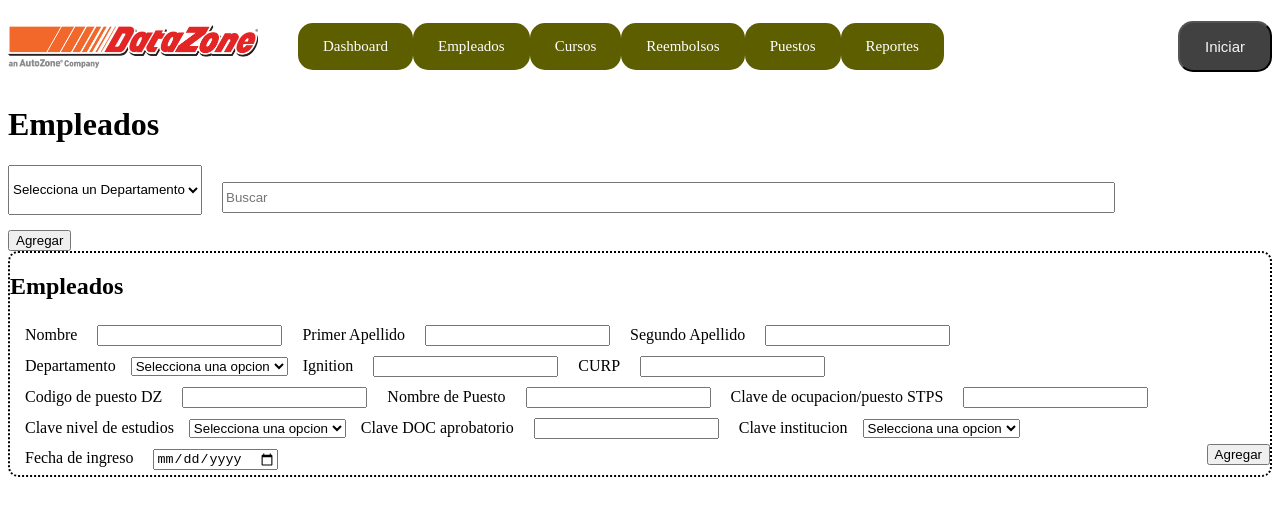
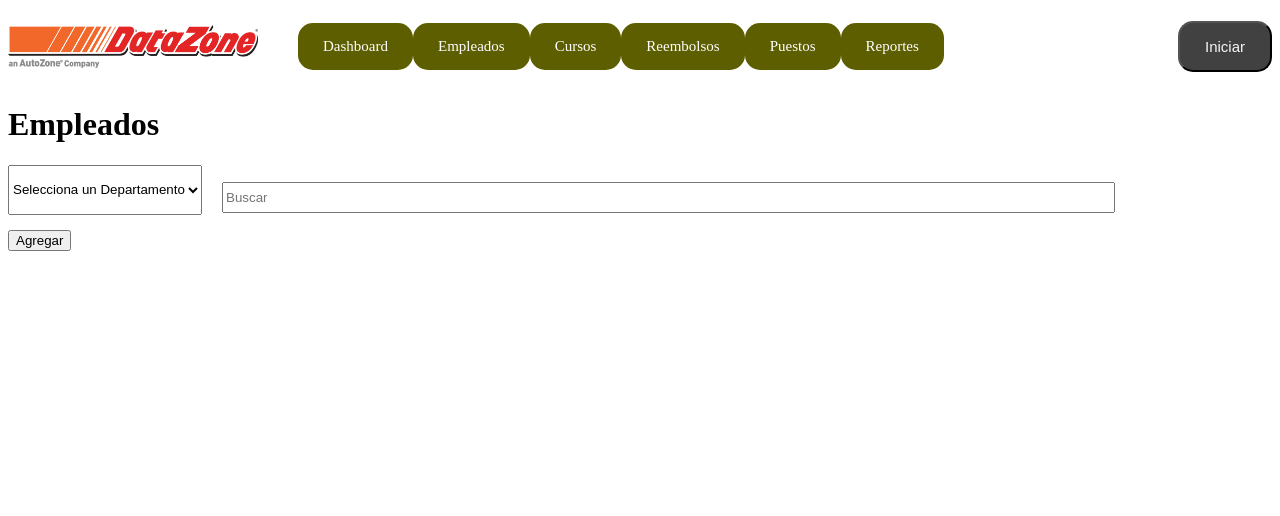
Before and after one commit to IsaacoAC/carina-dashboard, a React (Create React App) app: page / in a window 1280 px wide. Shown: the top 516 px of the page. Built offline with nearby package versions, Linux system fonts and the light colour scheme.

Commit message:
add push funciona

```diff
--- a/src/App.js
+++ b/src/App.js
@@ -16,8 +16,38 @@ export default function App(){
     const [filter, setFilter]= useState("none")
     const [q, setQ]= useState("")
     const [searchParam]=useState(["Nombre", "Apellido1", "Apellido2","CURP", "Puesto", "Ignition"])
-    const [newEmployee, setNewEmployee]=useState({})
-    let nuevoEmpleado={}
+    const [emplo, setEmplo]=useState(
+        {
+            "Ignition": "",
+            "Active": true,
+            "Nombre": "",
+            "Apellido1": "",
+            "Apellido2": "",
+            "CURP": "",
+            "Puesto": "",
+            "ClavePuestoDZ":"",
+            "ClavePuestoSTPS": "",
+            "Departamento": "",
+            "ClaveEdoSTPS":"8",
+            "ClaveMnpoSTPS":"19",
+            "ClaveEstudiosSTPS":"",
+            "ClaveDocProbSTPS":"",
+            "ClaveInstitucion":"",
+            "FechaIngreso":"",
+            "SoftSkills": [
+                ""
+            ],
+            "HardSkills": [
+                ""
+            ],
+            "Cursos": [
+                ""
+            ],
+            "Reembolsos": [
+                ""
+            ]
+        }
+    )
 
     function toggleAdd(){
         setAdd(prevState => !prevState)
@@ -48,16 +78,18 @@ export default function App(){
         })
     }
 
-    function handleAdd(e,empleado){
+    function handleAdd(e){
         e.preventDefault();
-        setNewEmployee(empleado)
-        ArregloEmpleados.push(newEmployee)
-
+        ArregloEmpleados.push(emplo)
     }
 
-    console.log(ArregloEmpleados)
-
-
+    function setEmpleado(value,name){
+    setEmplo((prevEmplo)=>{
+        return {
+            ...prevEmplo,
+            [name]:value
+        }
+    })}
     return(
         <>
         <Nav/>
@@ -67,9 +99,14 @@ export default function App(){
         <Search handleSearch={qSetter} />
         </nav>
         <button onClick={toggleAdd}>Agregar</button>
-        <AddEmployee add={handleAdd}/>
+        {add && <AddEmployee add={handleAdd} addChange={setEmpleado}/>}
         {handleSearch(ArregloEmpleados).map(emplo => {
-             return <ShowEmployee key={emplo.Ignition} data={emplo}/>}) }
+            if(emplo.Active===false){
+                return
+            }else{
+                return <ShowEmployee key={emplo.Ignition} data={emplo}/>
+            }
+             }) }
         </>
     )
 }
--- a/src/components/AddEmployee.js
+++ b/src/components/AddEmployee.js
@@ -3,50 +3,12 @@ import { useState } from "react"
 
 export default function AddEmployee(props){
 
-    const [emplo, setEmplo]=useState(
-        {
-            "Ignition": "",
-            "Active": true,
-            "Nombre": "",
-            "Apellido1": "",
-            "Apellido2": "",
-            "CURP": "",
-            "Puesto": "",
-            "ClavePuestoDZ":"",
-            "ClavePuestoSTPS": "",
-            "Departamento": "",
-            "ClaveEdoSTPS":"8",
-            "ClaveMnpoSTPS":"19",
-            "ClaveEstudiosSTPS":"",
-            "ClaveDocProbSTPS":"",
-            "ClaveInstitucion":"",
-            "FechaIngreso":"",
-            "SoftSkills": [
-                ""
-            ],
-            "HardSkills": [
-                ""
-            ],
-            "Cursos": [
-                ""
-            ],
-            "Reembolsos": [
-                ""
-            ]
-        }
-    )
-
     function handleChange(value,name){
-        setEmplo((prevEmplo)=>{
-            return {
-                ...prevEmplo,
-                [name]:value
-            }
-        })
+        props.addChange(value,name)
     }
 
     return(
-        <form onSubmit={(e)=>props.add(e,emplo)} className="form-add">
+        <form onSubmit={(e)=>props.add(e)} className="form-add">
             <h2>Empleados</h2>
             <AddCard onChange={handleChange} field={"Nombre"} dbName={"Nombre"}/>
             <AddCard onChange={handleChange} field={"Primer Apellido"} dbName={"Apellido1"}/>
```
